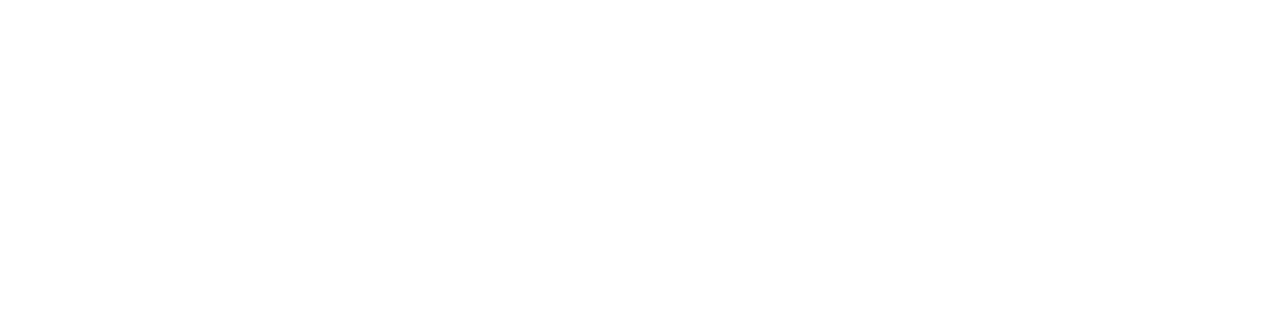
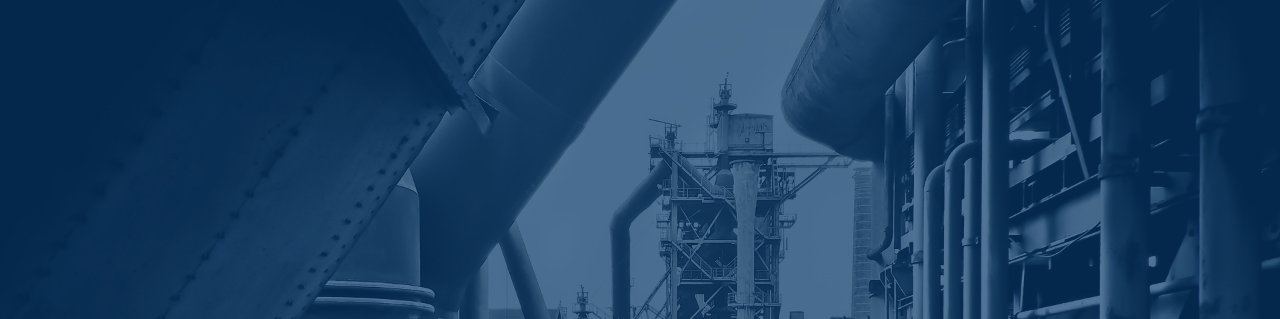
Before and after one commit to darioc25/white_template, a plain HTML site: page index.html in a window 1280 px wide. Shown: the top 319 px of the page. Drawn offline with nearby package versions, Linux system fonts and the light colour scheme; a web font is replaced by a local one.

Commit message:
Created header with filtered background and title

```diff
--- a/index.html
+++ b/index.html
@@ -18,6 +18,16 @@
     </head>
     <!-- Body -->
     <body>
+        <main>
+            <!-- Header -->
+            <header class="bg-header">
+                <div class="bg-header-filter">
+                    <h1 class="header-title">Lorem</h1>
+                </div>
+            </header>
+            <nav></nav>
+        </main>
+        <footer></footer>
         <!-- Bootstrap Script -->
         <script src="https://cdn.jsdelivr.net/npm/bootstrap@5.2.2/dist/js/bootstrap.bundle.min.js" integrity="sha384-OERcA2EqjJCMA+/3y+gxIOqMEjwtxJY7qPCqsdltbNJuaOe923+mo//f6V8Qbsw3" crossorigin="anonymous"></script>
     </body>
--- a/style.css
+++ b/style.css
@@ -3,3 +3,37 @@
     --title-font: 'Electrolize', sans-serif;
     --text-font: 'Lato', sans-serif;
 }
+
+*{
+    margin: 0px;
+    padding: 0px;
+    box-sizing: border-box;
+}
+
+body{
+    height: 4000px;
+}
+
+/* Header */
+.bg-header{
+    background-image: url(./media/header.jpg);
+    background-position: center;
+    background-repeat: no-repeat;
+    background-size: cover;
+    height: 100vh;
+}
+
+.bg-header-filter{
+    background-color: rgba(6, 57, 108, 0.7);
+    height: 100%;
+}
+
+.header-title{
+    color: white;
+    font-size: 120px;
+    font-weight: 600;
+    font-family: var(--title-font);
+    text-align: center;
+    padding-top: 40vh;
+    margin: 0px;
+}
```
